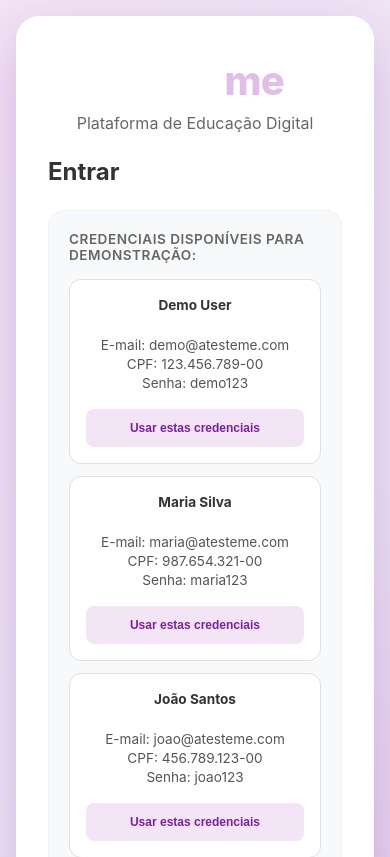
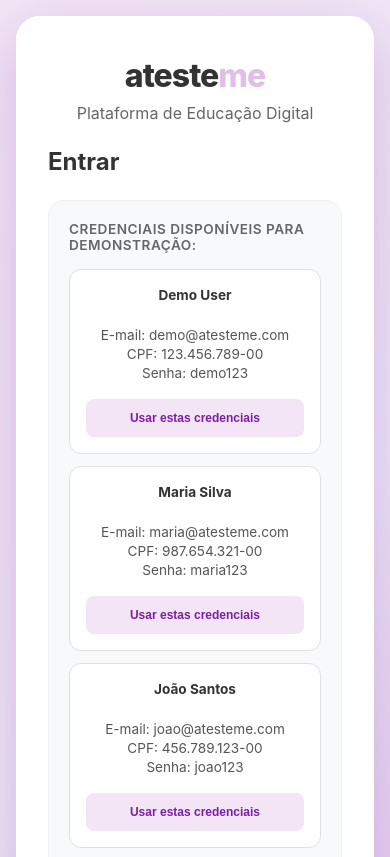
Before and after one commit to vinixaze/atesteme-plataforma, a React (Create React App) app: page / in a window 390 px wide. Shown: the top 857 px of the page. Built offline with nearby package versions, Linux system fonts and the light colour scheme.

Commit message:
correcao palavra atesteme tela de login

```diff
--- a/src/styles/Login.css
+++ b/src/styles/Login.css
@@ -120,6 +120,11 @@
     background: white;
   }
 
+  /* Correção: Força a cor escura no mobile para garantir visibilidade */
+  .login-header .logo-text {
+    color: #333 !important;
+  }
+
   .login-form,
   .signup-form {
     padding: 0 2rem 2rem;
@@ -131,14 +136,21 @@
   font-weight: 800;
   letter-spacing: -1px;
   margin-bottom: 0.5rem;
+  display: flex;
+  justify-content: center;
+  align-items: center;
+  gap: 0;
+  white-space: nowrap;
 }
 
 .logo-text {
   color: #333;
+  flex-shrink: 0; /* Impede que o texto encolha/suma em telas pequenas */
 }
 
 .logo-highlight {
   color: #7B1FA2;
+  flex-shrink: 0;
 }
 
 .subtitle {
@@ -263,6 +275,7 @@ h2 {
   transition: all 0.2s;
   white-space: nowrap;
   margin-left: 1rem;
+  flex-shrink: 0;
 }
 
 .btn-demo:hover {
@@ -271,6 +284,10 @@ h2 {
 }
 
 @media (max-width: 500px) {
+  .logo {
+    font-size: 2rem;
+  }
+
   .credentials-box {
     flex-direction: column;
     align-items: stretch;
@@ -286,6 +303,21 @@ h2 {
     margin-left: 0;
     width: 100%;
     padding: 0.75rem;
+  }
+}
+
+@media (max-width: 380px) {
+  .logo {
+    font-size: 1.8rem;
+  }
+
+  .login-header {
+    padding: 2rem 1.5rem 1.5rem;
+  }
+
+  .login-form,
+  .signup-form {
+    padding: 0 1.5rem 1.5rem;
   }
 }
 
@@ -367,6 +399,7 @@ h2 {
   cursor: pointer;
   font-size: 1.2rem;
   transition: all 0.2s;
+  flex-shrink: 0;
 }
 
 .close-btn:hover {
```
